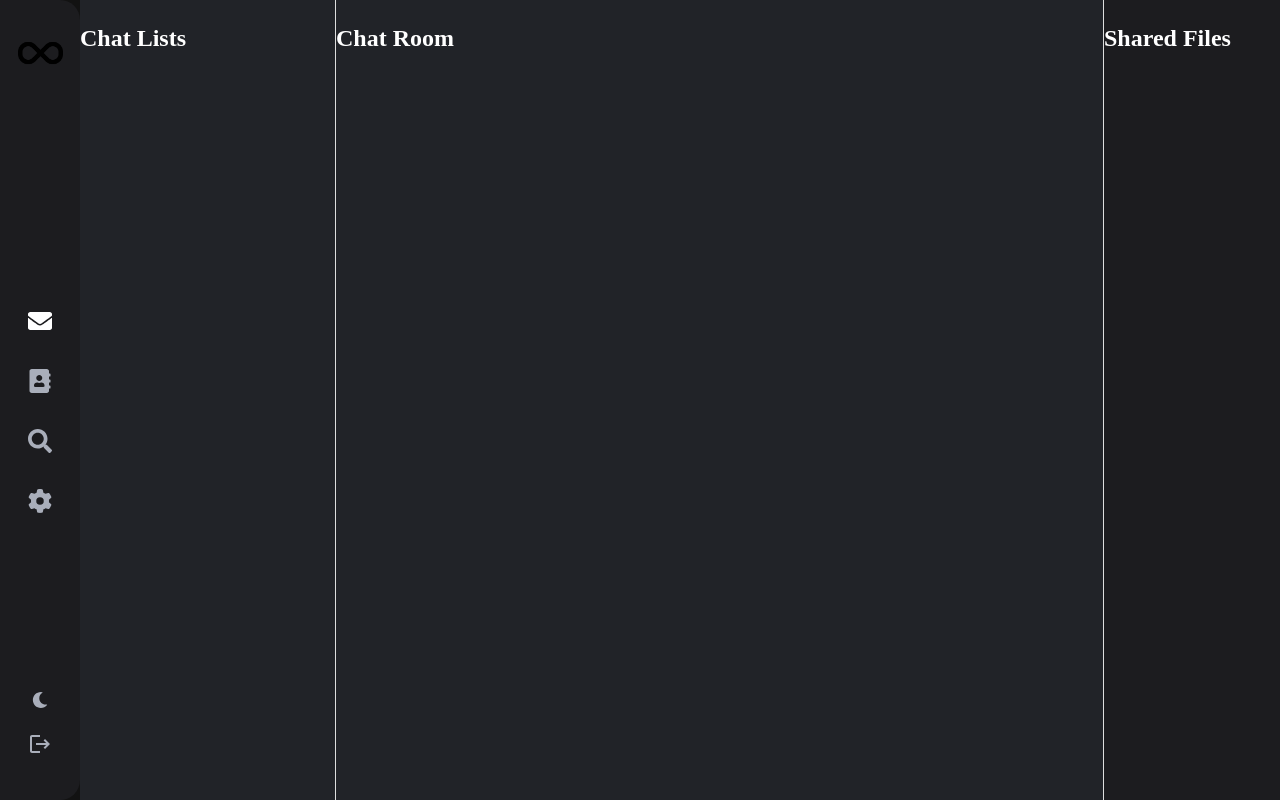
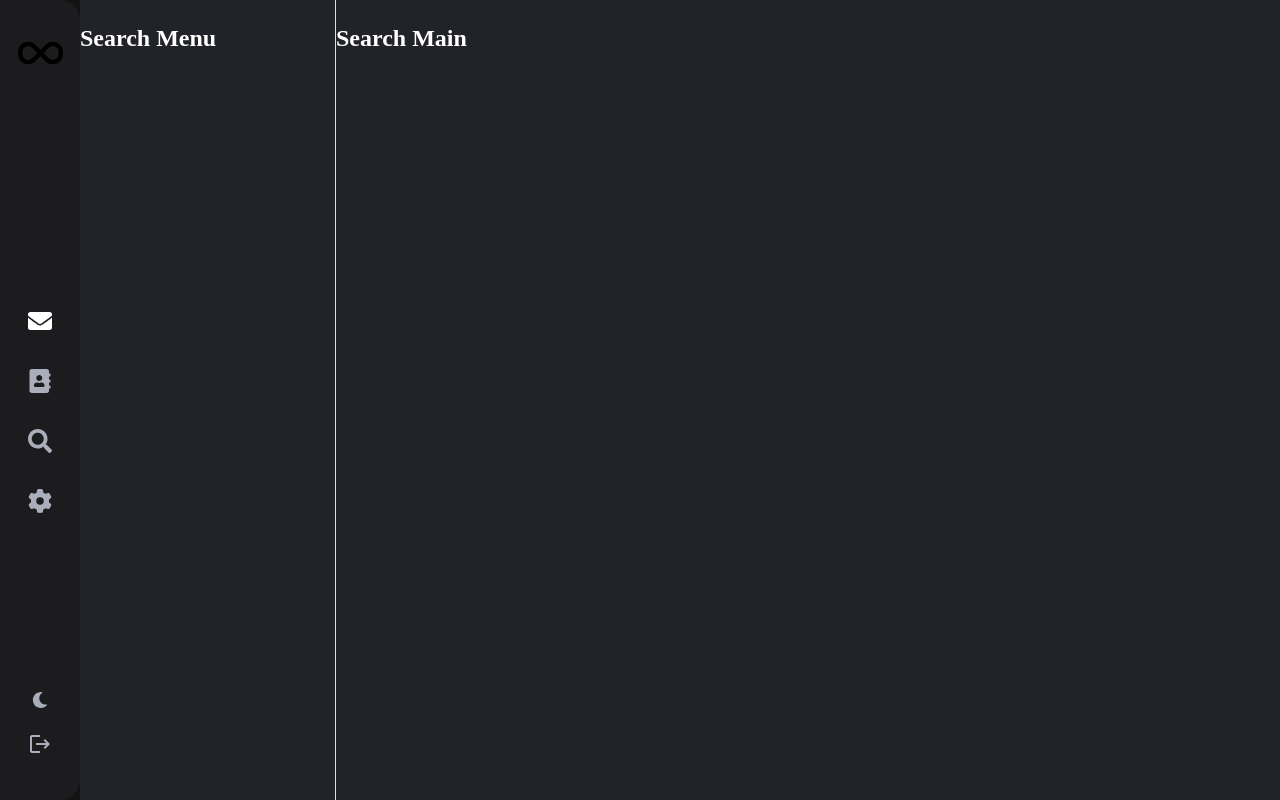
Before and after one commit to Ai-Filter-Messenger/Ai-Filter-Messenger-FE, a React (Vite) app: page /search in a window 1280 px wide. Before the commit this address led to /chat. Shown: the top 800 px of the page. Built offline with nearby package versions, Linux system fonts and the light colour scheme.

Commit message:
/search 페이지 구성

```diff
--- a/src/components/chat/ChatLists.tsx
+++ b/src/components/chat/ChatLists.tsx
@@ -1,4 +1,3 @@
-// components/chat/ChatLists.tsx
 import React from "react";
 
 const ChatLists = () => {
--- /dev/null
+++ b/src/components/search/SearchMain.tsx
@@ -0,0 +1,11 @@
+import React from "react";
+
+const SearchMain = () => {
+  return (
+    <div>
+      <h2>Search Main</h2>
+    </div>
+  );
+};
+
+export default SearchMain;
--- /dev/null
+++ b/src/components/search/SearchMenu.tsx
@@ -0,0 +1,11 @@
+import React from "react";
+
+const SearchMenu = () => {
+  return (
+    <div>
+      <h2>Search Menu</h2>
+    </div>
+  );
+};
+
+export default SearchMenu;
--- a/src/layouts/main/index.tsx
+++ b/src/layouts/main/index.tsx
@@ -3,14 +3,16 @@ import { Box, useTheme } from "@mui/material";
 
 interface MainLayoutProps {
   leftComponent?: JSX.Element;
-  centerComponent?: JSX.Element | undefined;
-  rightComponent?: JSX.Element | undefined;
+  centerComponent?: JSX.Element;
+  rightComponent?: JSX.Element;
+  isCustom?: boolean; // 새로 추가: custom 레이아웃 여부
 }
 
 const MainLayout: React.FC<MainLayoutProps> = ({
   leftComponent,
   centerComponent,
   rightComponent,
+  isCustom = false, // 기본값 false
 }) => {
   const theme = useTheme();
 
@@ -19,9 +21,6 @@ const MainLayout: React.FC<MainLayoutProps> = ({
       {/* 왼쪽 컴포넌트 */}
       <Box
         sx={{
-          //   width: "18.75rem",
-          //   width: "300px",
-          flexGrow: 1, // 전체 너비의 20% 정도 차지하도록 설정
           flexBasis: "20%",
           borderRight: "1px solid #ddd",
           backgroundColor: theme.palette.background.left,
@@ -30,13 +29,22 @@ const MainLayout: React.FC<MainLayoutProps> = ({
         {leftComponent} {/* 왼쪽 부분 */}
       </Box>
 
+      {/* 중앙 및 오른쪽 컴포넌트 통합 (isCustom이 true일 경우) */}
+      {isCustom ? (
+        <Box
+          sx={{
+            flexGrow: 1, // 남은 공간을 모두 차지
+            backgroundColor: theme.palette.background.left,
+          }}
+        >
+          {centerComponent} {/* 중앙 및 오른쪽을 합친 부분 */}
+        </Box>
+      ) : (
+        <>
           {/* 중앙 컴포넌트 */}
           <Box
             sx={{
-          //   width: "68.75rem",
-          //   width: "1100px",
-          flexGrow: 1, // 전체 너비의 60% 정도 차지하도록 설정
-          flexBasis: "60%",
+              flexGrow: 1,
               borderRight: "1px solid #ddd",
               backgroundColor: theme.palette.background.left,
             }}
@@ -47,17 +55,80 @@ const MainLayout: React.FC<MainLayoutProps> = ({
           {/* 오른쪽 컴포넌트 */}
           <Box
             sx={{
-          //   width: "25rem",
-          //   width: "400px",
-          flexGrow: 1, // 전체 너비의 20% 정도 차지하도록 설정
-          flexBasis: "20%",
+              flexBasis: "30%",
               backgroundColor: theme.palette.background.right,
             }}
           >
             {rightComponent} {/* 오른쪽 부분 */}
           </Box>
+        </>
+      )}
     </Box>
   );
 };
 
 export default MainLayout;
+
+// import React from "react";
+// import { Box, useTheme } from "@mui/material";
+
+// interface MainLayoutProps {
+//   leftComponent?: JSX.Element;
+//   centerComponent?: JSX.Element | undefined;
+//   rightComponent?: JSX.Element | undefined;
+// }
+
+// const MainLayout: React.FC<MainLayoutProps> = ({
+//   leftComponent,
+//   centerComponent,
+//   rightComponent,
+// }) => {
+//   const theme = useTheme();
+
+//   return (
+//     <Box display="flex" height="100vh" width="100vw">
+//       {/* 왼쪽 컴포넌트 */}
+//       <Box
+//         sx={{
+//           //   width: "18.75rem",
+//           //   width: "300px",
+//           flexGrow: 1, // 전체 너비의 20% 정도 차지하도록 설정
+//           flexBasis: "20%",
+//           borderRight: "1px solid #ddd",
+//           backgroundColor: theme.palette.background.left,
+//         }}
+//       >
+//         {leftComponent} {/* 왼쪽 부분 */}
+//       </Box>
+
+//       {/* 중앙 컴포넌트 */}
+//       <Box
+//         sx={{
+//           //   width: "68.75rem",
+//           //   width: "1100px",
+//           flexGrow: 1, // 전체 너비의 60% 정도 차지하도록 설정
+//           flexBasis: "60%",
+//           borderRight: "1px solid #ddd",
+//           backgroundColor: theme.palette.background.left,
+//         }}
+//       >
+//         {centerComponent} {/* 중앙 부분 */}
+//       </Box>
+
+//       {/* 오른쪽 컴포넌트 */}
+//       <Box
+//         sx={{
+//           //   width: "25rem",
+//           //   width: "400px",
+//           flexGrow: 1, // 전체 너비의 20% 정도 차지하도록 설정
+//           flexBasis: "30%",
+//           backgroundColor: theme.palette.background.right,
+//         }}
+//       >
+//         {rightComponent} {/* 오른쪽 부분 */}
+//       </Box>
+//     </Box>
+//   );
+// };
+
+// export default MainLayout;
--- /dev/null
+++ b/src/pages/search/SearchPage.tsx
@@ -0,0 +1,16 @@
+import React from "react";
+import MainLayout from "@/layouts/main";
+import SearchMenu from "@/components/search/SearchMenu";
+import SearchMain from "@/components/search/SearchMain";
+
+const SearchPage = () => {
+  return (
+    <MainLayout
+      leftComponent={<SearchMenu />} // 왼쪽: 검색 메뉴
+      centerComponent={<SearchMain />} // 중앙 및 오른쪽 영역 통합: 검색 메인
+      isCustom={true} // centerComponent와 rightComponent를 합친 Custom 사용
+    />
+  );
+};
+
+export default SearchPage;
--- a/src/routes/index.tsx
+++ b/src/routes/index.tsx
@@ -8,6 +8,7 @@ const LoadingScreen = () => <div>Loading...</div>;
 // Lazy 로딩으로 페이지 컴포넌트 불러오기
 const ChatPage = lazy(() => import("../pages/chat/ChatPage"));
 const ContactsPage = lazy(() => import("../pages/contacts/ContactsPage"));
+const SearchPage = lazy(() => import("../pages/search/SearchPage"));
 
 // Loadable 함수에 ComponentType을 사용하여 명시적으로 타입 지정
 const Loadable = (Component: ComponentType<any>) => (props: any) => (
@@ -22,7 +23,7 @@ export default function Router() {
       path: "/chat",
       element: (
         <DashboardLayout
-          leftComponent={<ChatPage />} // ChatPage는 MainLayout에서 Left, Center, Right 컴포넌트를 분리하여 렌더링함
+          leftComponent={<ChatPage />} // ChatPage. Left, Center, Right 컴포넌트를 분리 렌더링
         />
       ),
     },
@@ -30,7 +31,16 @@ export default function Router() {
       path: "/contacts",
       element: (
         <DashboardLayout
-          leftComponent={<ContactsPage />} // ContactsPage는 Left에 Contacts 렌더링
+          leftComponent={<ContactsPage />} // ContactsPage. Left에 Contacts 렌더링
+        />
+      ),
+    },
+    {
+      path: "/search",
+      element: (
+        <DashboardLayout
+          leftComponent={<SearchPage />} // SearchPage. Center, Right 병합
+          isCustom={true} // MainLayout 커스텀 레이아웃 사용
         />
       ),
     },
```
Also changed, not shown: src/layouts/main/backup.tsx (added, +63 -0 lines), src/pages/saved/SavedPage.tsx (deleted). Lines whose indentation alone changed are shown as unchanged.
